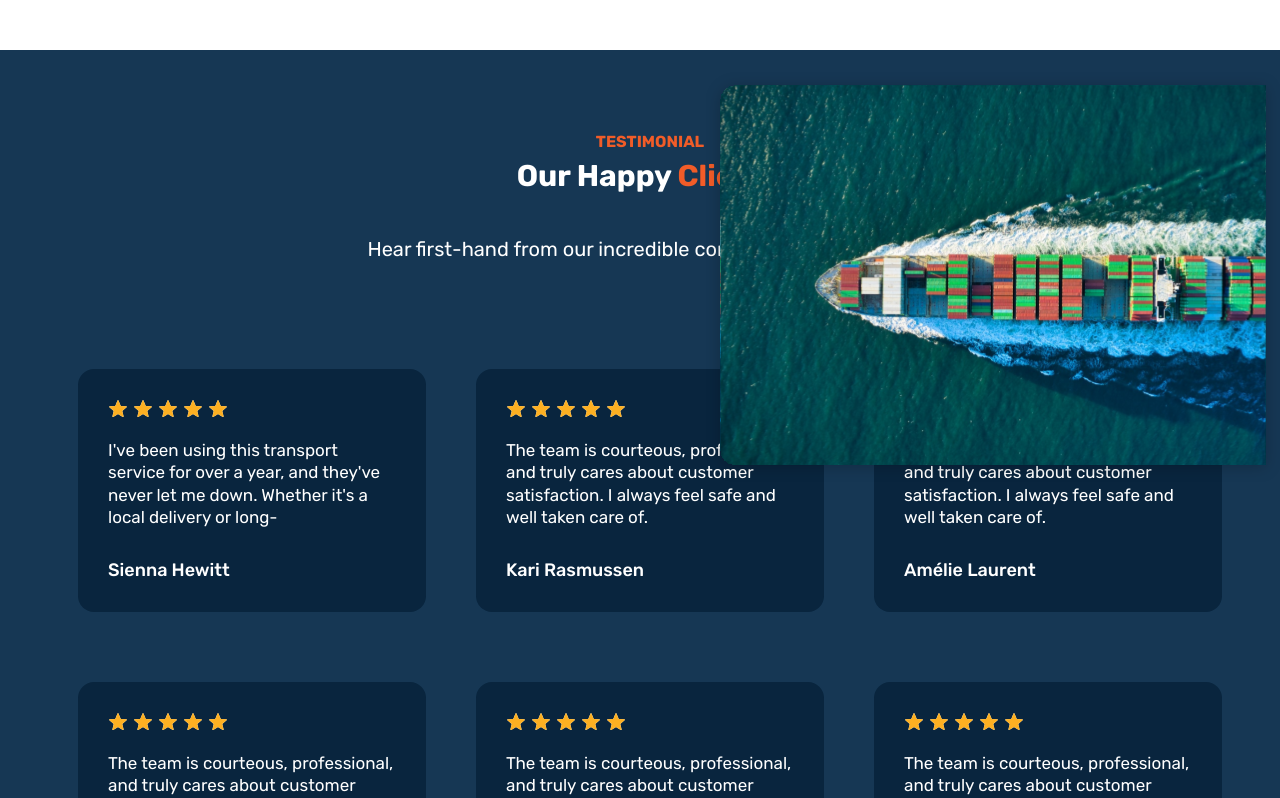
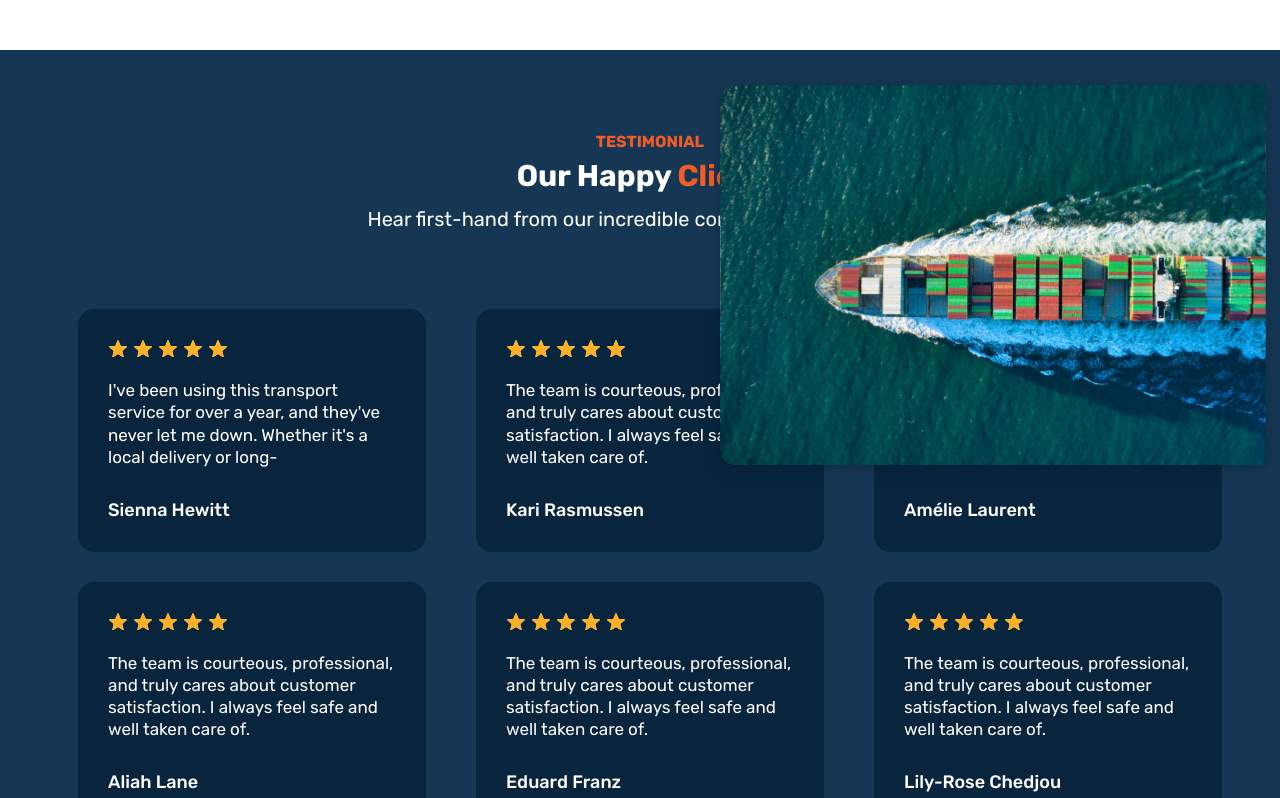
Before and after one commit to dev-basit/shirkah, a Next.js app: page / in a window 1280 px wide. Shown: the part 2380-3178 px from the top of the page. Built offline with nearby package versions, Linux system fonts and the light colour scheme.

Commit message:
bugfixes

```diff
--- a/src/app/globals.css
+++ b/src/app/globals.css
@@ -127,7 +127,7 @@ h3 {
   }
 
   html {
-    font-size: 12px;
+    font-size: 11px;
   }
 }
 
--- a/src/components/clients/clients.module.css
+++ b/src/components/clients/clients.module.css
@@ -18,7 +18,7 @@
   justify-content: center;
   align-items: center;
   flex-direction: column;
-  line-height: 5;
+  line-height: 2;
 }
 
 .clientContainer {
@@ -26,7 +26,7 @@
   justify-content: center;
   flex-wrap: wrap;
   column-gap: 5rem;
-  row-gap: 7rem;
+  row-gap: 3rem;
   margin: 7rem;
 }
 
```
